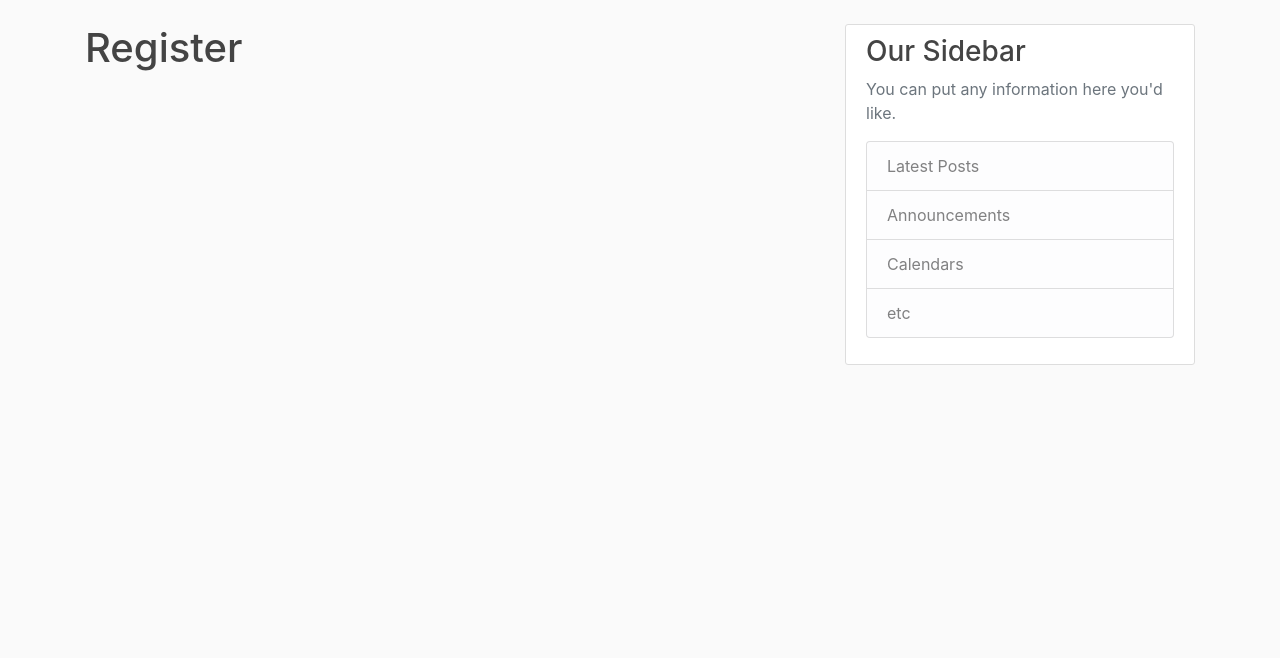
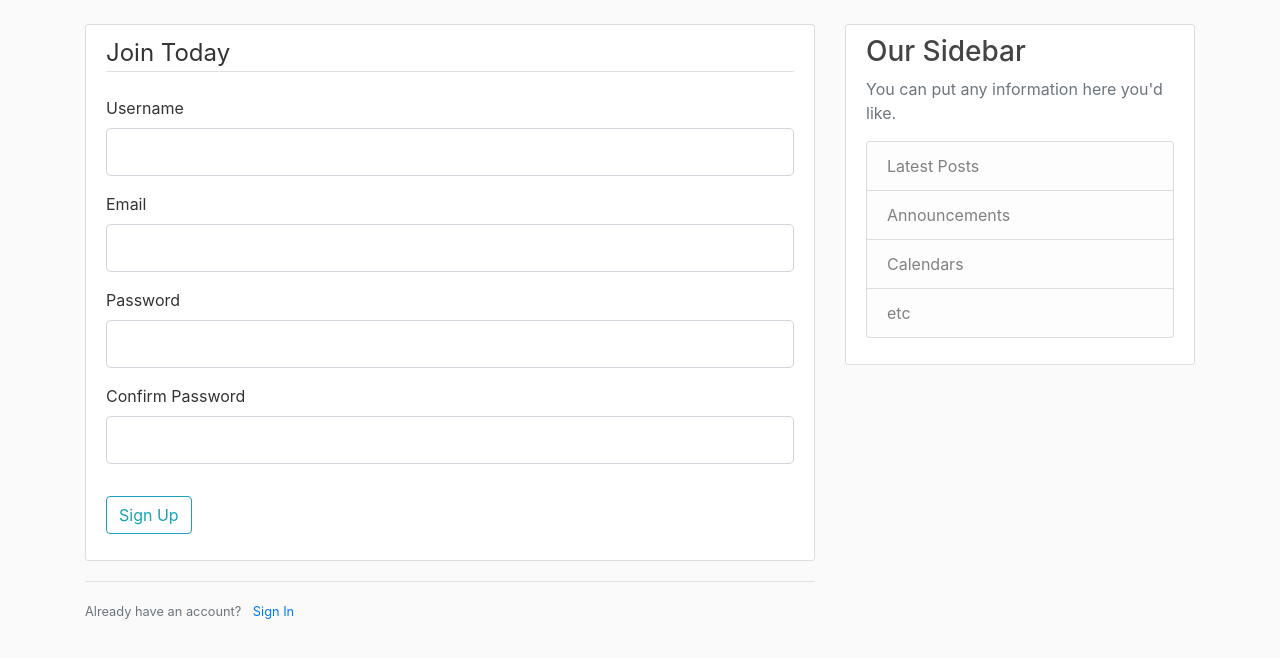
Before and after one commit to UribeAlejandro/ToDo_List, a Flask app: page /register/ in a window 1280 px wide. Shown: the part 56-714 px from the top of the page. Run offline with Flask 2, Linux system fonts and the light colour scheme; some libraries are stand-ins or nearby versions.

Commit message:
Added validators for login, register. DB to be implemented

```diff
--- a/app.py
+++ b/app.py
@@ -1,6 +1,13 @@
-from flask import Flask, render_template, url_for
+from flask_sqlalchemy import SQLAlchemy
+from forms.forms import RegistrationForm, LogInForm
+from flask import Flask, render_template, url_for, flash, redirect
+
 
 app = Flask(__name__)
+app.config['SECRET_KEY'] = '517cf09a279eea867458709ec5c043cc'
+app.config['SQALCHEMY_DATABASE_URI'] = 'sqlite:///data/site.db'
+
+db = SQLAlchemy(app)
 
 posts = [
     {
@@ -33,22 +40,33 @@ posts = [
 @app.route('/')
 @app.route('/home/')
 def home():
-    return render_template('index.html', title="Home", posts=posts)
+    return render_template('index.html', title='Home', posts=posts)
 
 
 @app.route('/about/')
 def about():
-    return render_template('about.html', title="About")
+    return render_template('about.html', title='About')
 
 
-@app.route('/login/')
+@app.route('/login/', methods=['GET', 'POST'])
 def login():
-    return render_template('login.html', title="Log In")
+    form = LogInForm()
+    if form.validate_on_submit():
+        if form.email.data == "root@root.com" and form.password.data == "password":
+            flash('You have been logged in!', 'success')
+            return redirect(url_for('home'))
+        else:
+            flash('Logging unsuccessful. Please check your username and password.', 'danger')
+    return render_template('login.html', title='Log In', form=form)
 
 
-@app.route('/register/')
+@app.route('/register/', methods=['GET', 'POST'])
 def register():
-    return render_template('register.html', title="Register")
+    form = RegistrationForm()
+    if form.validate_on_submit():
+        flash(f'Account created for {form.username.data}!', 'success')
+        return redirect(url_for('home'))
+    return render_template('register.html', title='Register', form=form)
 
 
 if __name__ == '__main__':
--- /dev/null
+++ b/forms/forms.py
@@ -0,0 +1,18 @@
+from flask_wtf import FlaskForm
+from wtforms.validators import DataRequired, Length, Email, EqualTo
+from wtforms import StringField, PasswordField, SubmitField, BooleanField
+
+
+class RegistrationForm(FlaskForm):
+    username = StringField('Username', validators=[DataRequired(), Length(min=5, max=20)])
+    email = StringField('Email', validators=[DataRequired(), Email()])
+    password = PasswordField('Password', validators=[DataRequired()])
+    confirm_password = PasswordField('Confirm Password', validators=[DataRequired(), EqualTo('password')])
+    submit = SubmitField('Sign Up')
+
+
+class LogInForm(FlaskForm):
+    email = StringField('Email', validators=[DataRequired(), Email()])
+    password = PasswordField('Password', validators=[DataRequired()])
+    remember = BooleanField('Remember Me')
+    submit = SubmitField('Login')
--- a/requirements.txt
+++ b/requirements.txt
@@ -1 +1,2 @@
 Flask~=1.1.2
+WTForms~=2.3.3
--- a/templates/base.html
+++ b/templates/base.html
@@ -25,13 +25,13 @@
           </button>
           <div class="collapse navbar-collapse" id="navbarToggle">
             <div class="navbar-nav mr-auto">
-              <a class="nav-item nav-link" href="/">Home</a>
-              <a class="nav-item nav-link" href="/about">About</a>
+              <a class="nav-item nav-link" href={{ url_for('home') }}>Home</a>
+              <a class="nav-item nav-link" href={{ url_for('about') }}>About</a>
             </div>
             <!-- Navbar Right Side -->
             <div class="navbar-nav">
-              <a class="nav-item nav-link" href="/login">Login</a>
-              <a class="nav-item nav-link" href="/register">Register</a>
+              <a class="nav-item nav-link" href={{ url_for('login') }}>Login</a>
+              <a class="nav-item nav-link" href={{ url_for('register') }}>Register</a>
             </div>
           </div>
         </div>
@@ -41,7 +41,16 @@
     <main role="main" class="container">
       <div class="row">
         <div class="col-md-8">
-          {% block content %}{% endblock %}
+            {% with messages = get_flashed_messages(with_categories=true) %}
+                {% if messages %}
+                    {% for category, message in messages %}
+                        <div class="alert alert-{{ category }}">
+                        {{ message }}
+                        </div>
+                    {% endfor %}
+                {% endif %}
+            {% endwith %}
+            {% block content %}{% endblock content %}
         </div>
         <div class="col-md-4">
           <div class="content-section">
--- a/templates/register.html
+++ b/templates/register.html
@@ -1,4 +1,71 @@
 {% extends "base.html" %}
 {% block content %}
-    <h1>Register</h1>
-{% endblock %}
+    <div class="content-section">
+        <form method="POST" action="">
+            {{ form.hidden_tag() }}
+            <fieldset class="form-group">
+                <legend class="border-bottom mb-4">Join Today</legend>
+                <div class="form-group">
+                    {{ form.username.label(class="form-control-label") }}
+                    {% if form.username.errors %}
+                        {{ form.username(class="form-control form-control-lg is-invalid") }}
+                        <div class="invalid-feedback">
+                        {% for error in form.username.errors %}
+                            <span>{{ error }}</span>
+                        {% endfor %}
+                        </div>
+                    {% else %}
+                        {{ form.username(class="form-control form-control-lg") }}
+                    {% endif %}
+                </div>
+                <div class="form-group">
+                    {{ form.email.label(class="form-control-label") }}
+                    {% if form.email.errors %}
+                        {{ form.email(class="form-control form-control-lg is-invalid") }}
+                        <div class="invalid-feedback">
+                            {% for error in form.email.errors %}
+                                <span>{{ error }}</span>
+                            {% endfor %}
+                        </div>
+                    {% else %}
+                        {{ form.email(class="form-control form-control-lg") }}
+                    {% endif %}
+                </div>
+                <div class="form-group">
+                    {{ form.password.label(class="form-control-label") }}
+                    {% if form.password.errors %}
+                        {{ form.password(class="form-control form-control-lg is-invalid") }}
+                        <div class="invalid-feedback">
+                            {% for error in form.password.errors %}
+                                <span>{{ error }}</span>
+                            {% endfor %}
+                        </div>
+                    {% else %}
+                        {{ form.password(class="form-control form-control-lg") }}
+                    {% endif %}
+                </div>
+                <div class="form-group">
+                    {{ form.confirm_password.label(class="form-control-label") }}
+                    {% if form.confirm_password.errors %}
+                        {{ form.confirm_password(class="form-control form-control-lg is-invalid") }}
+                        <div class="invalid-feedback">
+                            {% for error in form.confirm_password.errors %}
+                                <span>{{ error }}</span>
+                            {% endfor %}
+                        </div>
+                    {% else %}
+                        {{ form.confirm_password(class="form-control form-control-lg") }}
+                    {% endif %}
+                </div>
+            </fieldset>
+            <div class="form-group">
+                {{ form.submit(class="btn btn-outline-info") }}
+            </div>
+        </form>
+    </div>
+    <div class="border-top pt-3">
+        <small class="text-muted">
+            Already have an account? <a class="ml-2" href="{{ url_for('login') }}">Sign In</a>
+        </small>
+    </div>
+{% endblock content %}
```
Also changed, not shown: templates/login.html (+51 -2 lines), utils/forms.py (deleted, +0 -9 lines), forms/__init__.py (added), 1 other file.
